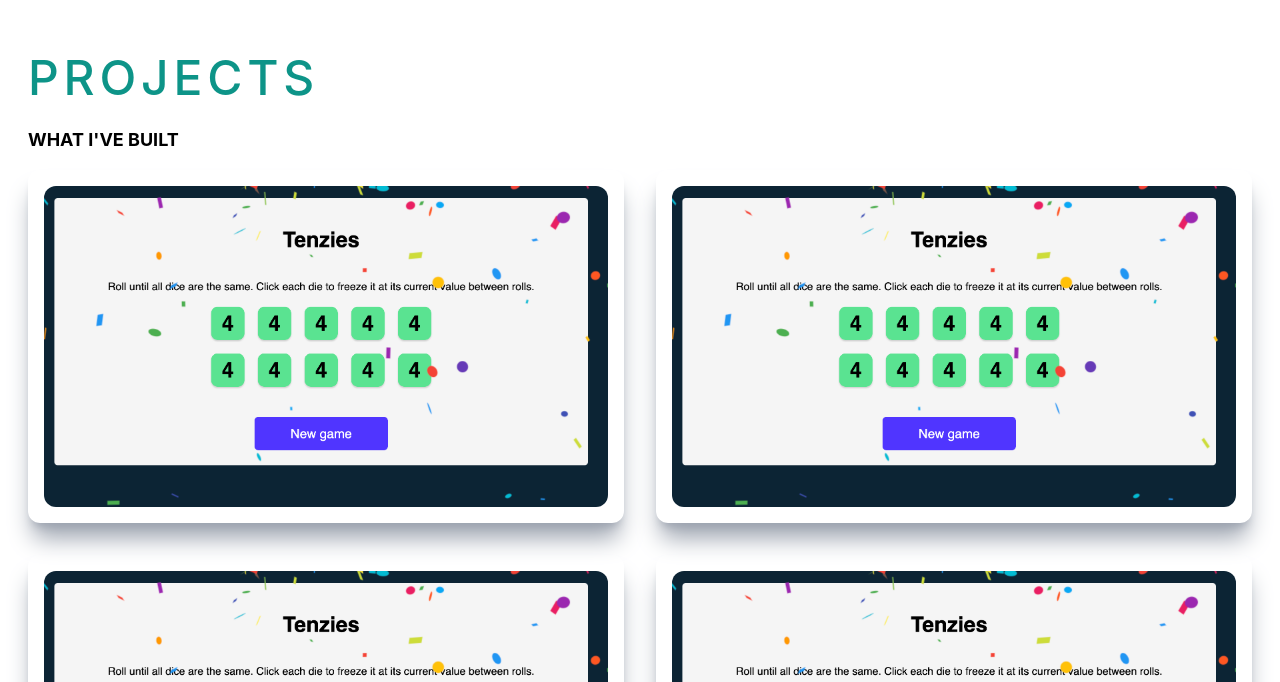
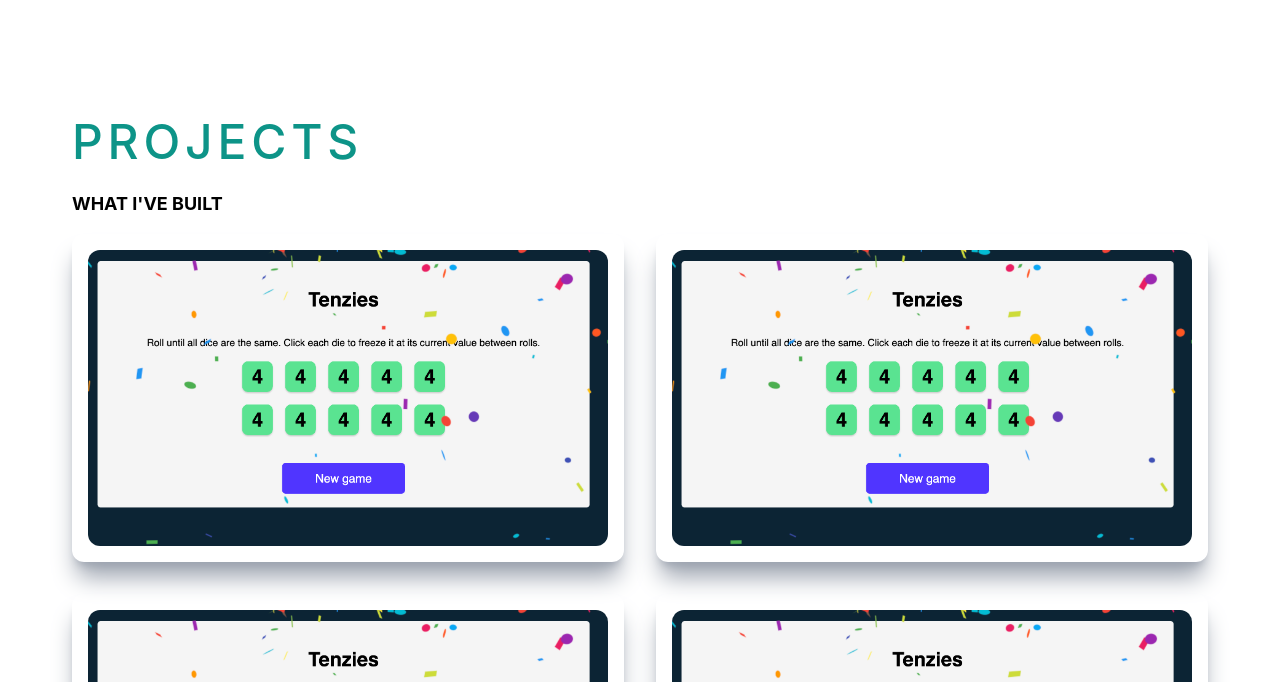
Before and after one commit to yildiztugba/yildiztugba.github.io, a React (Create React App) app: page / in a window 1280 px wide. Shown: the part 1418-2100 px from the top of the page. Built offline with nearby package versions, Linux system fonts and the light colour scheme.

Commit message:
nav link, project title padding

```diff
--- a/src/components/Navbar.js
+++ b/src/components/Navbar.js
@@ -34,9 +34,9 @@ export default function Navbar(){
                     </div>
                     <div className="py-10 flex flex-col">
                         <ul className="uppercase ">
-                            <li className="py-4 text-sm cursor-pointer"><a > Home</a></li>
-                            <li className="py-4 text-sm cursor-pointer"><a > My Skills</a></li>
-                            <li className="py-4 text-sm cursor-pointer"><a > Portfolio</a></li>
+                            <li className="py-4 text-sm cursor-pointer"><a href="/#about"> Home</a></li>
+                            <li className="py-4 text-sm cursor-pointer"><a href="/#skills"> My Skills</a></li>
+                            <li className="py-4 text-sm cursor-pointer"><a href="/#projects" > Projects</a></li>
                             <li className="py-4 text-sm cursor-pointer"><a > Contact</a></li>
                     </ul>
                     </div>
--- a/src/components/Projects.js
+++ b/src/components/Projects.js
@@ -2,7 +2,7 @@ import React from "react"
 const project1 =require('./web2.png')
 export default function Projects(){
     return(
-        <div id="projects" className="w-full">
+        <div id="projects" className="w-full p-16">
         <div className="max-w-[1240px] mx-auto px-2 py-10">
             <p className="tracking-widest uppercase text-5xl py-2 text-teal-600 font-medium"> Projects</p>
             <h2 className="py-4 text-lg uppercase font-bold" >What I've Built</h2>
```
